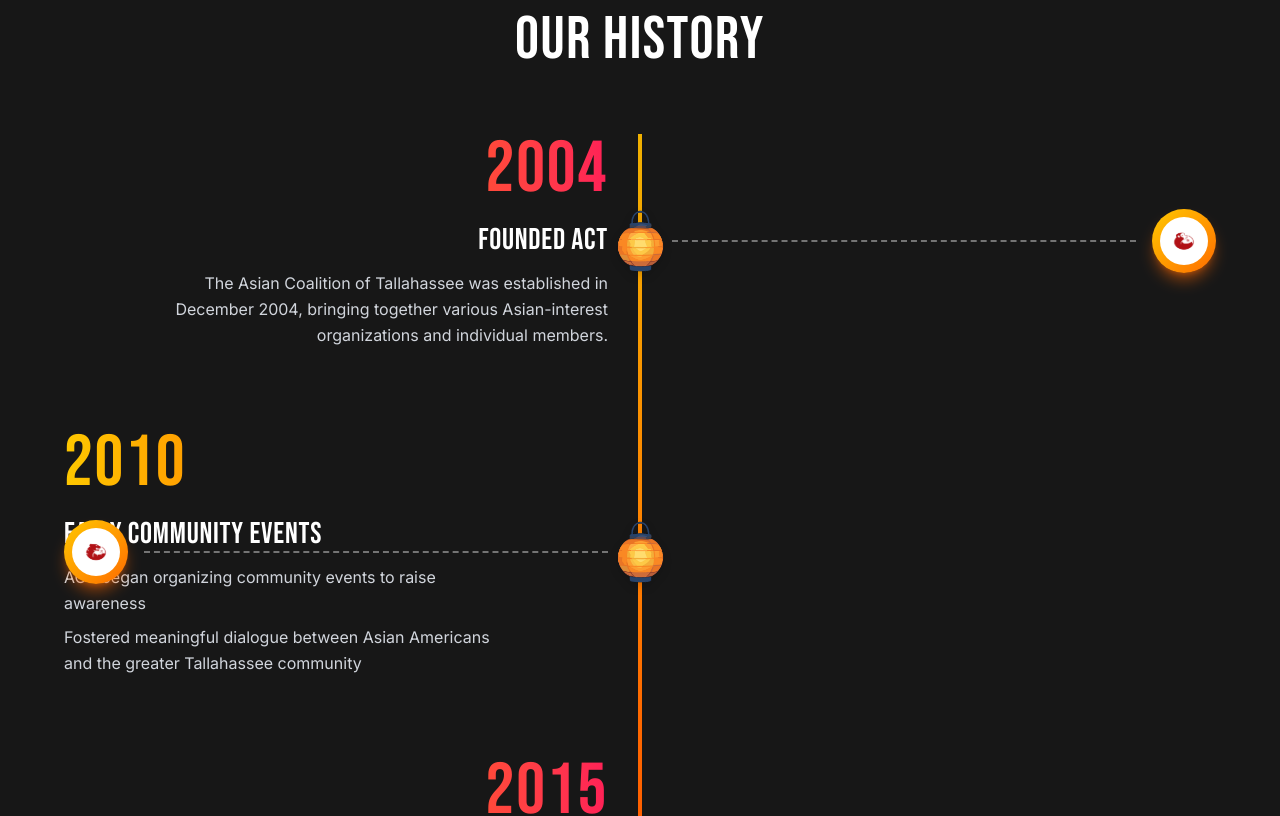
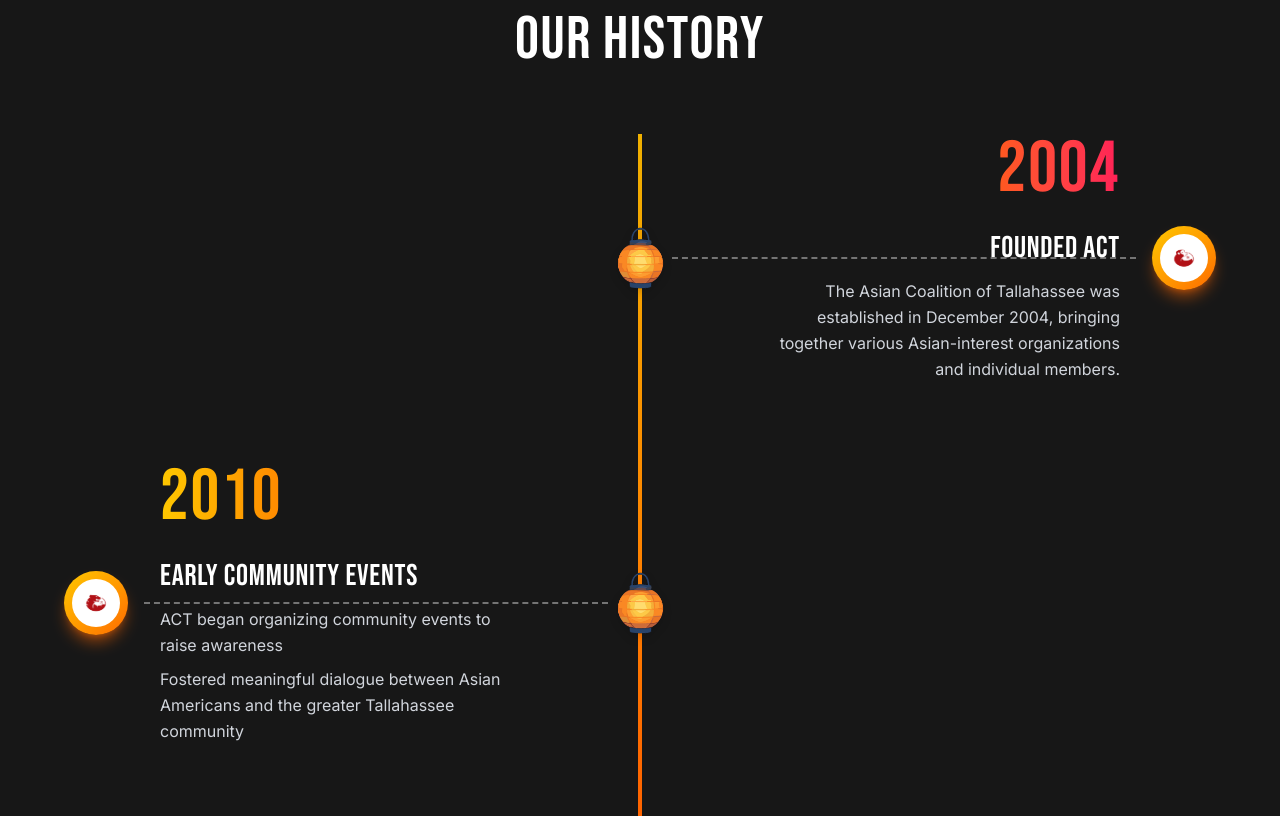
Before and after one commit to heewonseo7/asian-coalition-tallahassee, a Next.js app: page /about in a window 1280 px wide. Shown: the part 1140-1956 px from the top of the page. Built offline with nearby package versions, Linux system fonts and the light colour scheme.

Commit message:
ok timeline

```diff
--- a/components/history/HistoryTimeline.tsx
+++ b/components/history/HistoryTimeline.tsx
@@ -74,23 +74,28 @@
   return (
     <div className="relative">
       {/* Desktop Layout */}
-      <div className="hidden md:grid md:grid-cols-2 md:gap-16 items-center">
-        {/* Left Content */}
-        <div className={`${!isLeft ? 'block' : 'hidden'}`}>
-          <TimelineContent
-            item={item}
-            descriptionArray={descriptionArray}
-            align="left"
-          />
-        </div>
+      <div className="hidden md:block">
+        <div className={`max-w-md ${isLeft ? 'ml-auto pr-24' : 'mr-auto pl-24'}`}>
+          {/* Year above dotted line */}
+          <div className={`mb-6 ${isLeft ? 'text-right' : 'text-left'}`}>
+            <div
+              className={`${BebasNeueFont.className} text-5xl md:text-6xl lg:text-7xl font-bold text-transparent bg-clip-text bg-linear-to-r from-yellow-400 via-orange-500 to-rose-500 tracking-wide`}
+            >
+              {item.year}
+            </div>
+          </div>
 
-        {/* Right Content */}
-        <div className={`${isLeft ? 'block' : 'hidden'}`}>
-          <TimelineContent
-            item={item}
-            descriptionArray={descriptionArray}
-            align="right"
-          />
+          {/* Title and description below dotted line */}
+          <div className={`mt-6 ${isLeft ? 'text-right' : 'text-left'}`}>
+            <h3 className={`${BebasNeueFont.className} text-2xl md:text-3xl font-bold text-white tracking-wide mb-3`}>
+              {item.title}
+            </h3>
+            <div className={`${InterFont.className} space-y-2 text-sm md:text-base leading-relaxed text-gray-300`}>
+              {descriptionArray.map((desc, idx) => (
+                <p key={idx}>{desc}</p>
+              ))}
+            </div>
+          </div>
         </div>
       </div>
 
```
